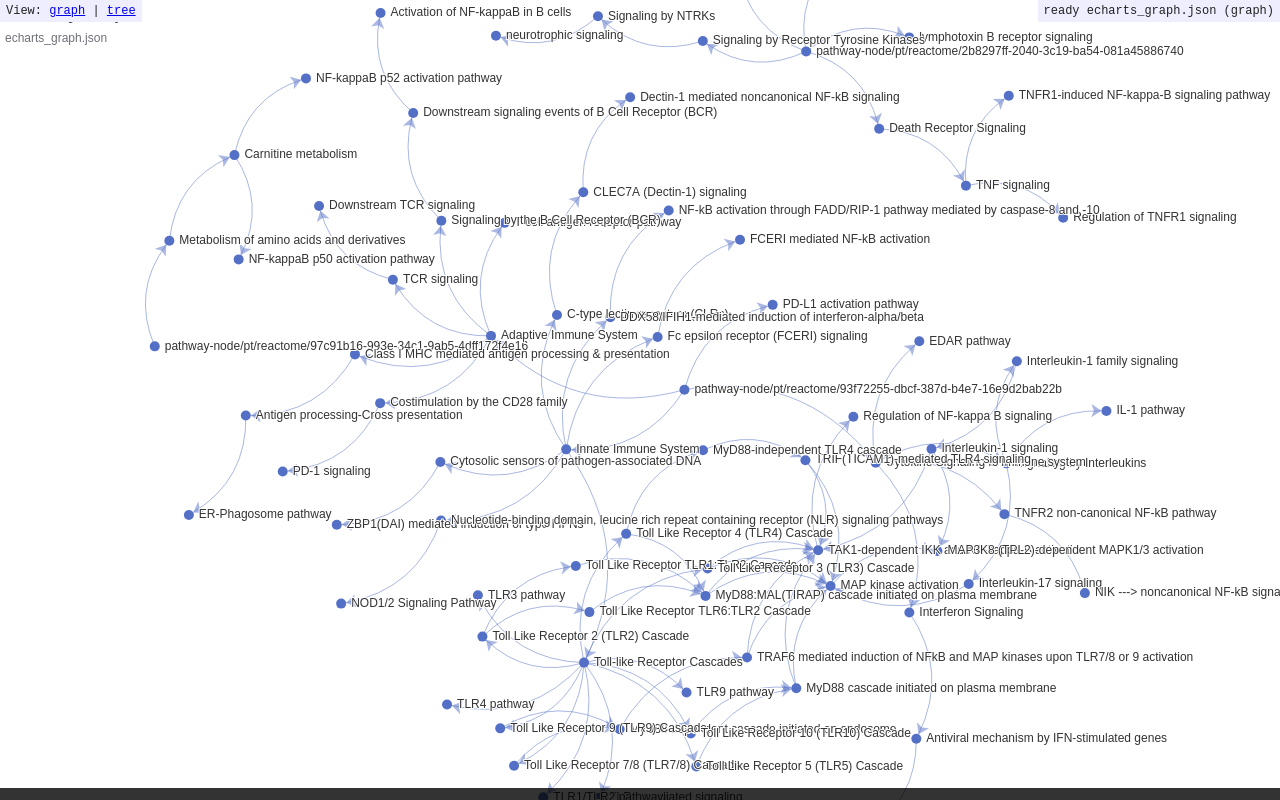
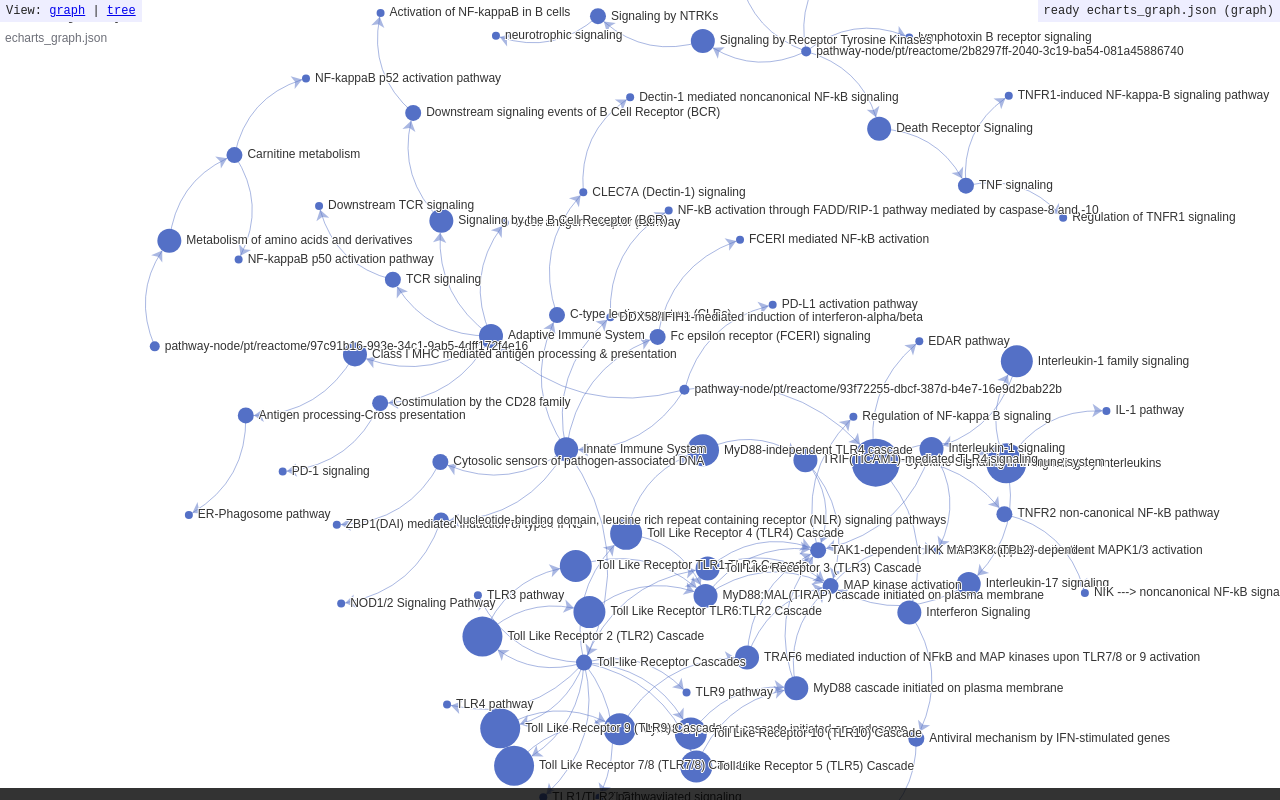
Before and after one commit to mrleepee/pathways-graph-spike, a plain HTML site: page graph.html in a window 1280 px wide. Drawn offline with Linux system fonts and the light colour scheme.

Commit message:
Scale node size from level

```diff
--- a/graph.html
+++ b/graph.html
@@ -127,14 +127,21 @@
       var forest = roots.map(dfs);
 
       // Build graph nodes + links
+      var sizeFactor = 8; // enlarge nodes based on level (1-7 -> 8-56)
       var nodes = Array.from(nodesSet).map(function (id) {
         var lvl = levelByNode.has(id) ? levelByNode.get(id) : null;
-        return {
+        var node = {
           id: id,                // URI (used internally for linking)
           name: label(id),       // visible label on the node
           value: id,             // keep URI here for tooltip access
           // category left undefined on purpose (levels aren't very useful visually)
         };
+        if (lvl != null) {
+          var scaled = lvl * sizeFactor;
+          node.size = scaled;
+          node.symbolSize = scaled;
+        }
+        return node;
       });
 
       // Fast lookup for link augmentation
```
